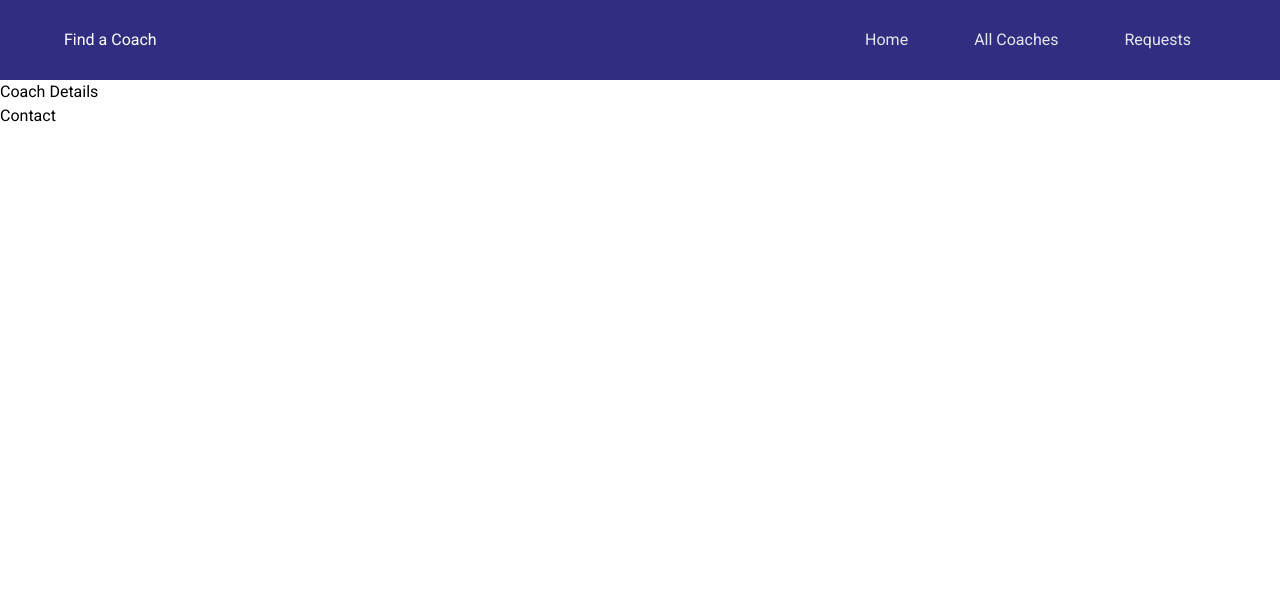
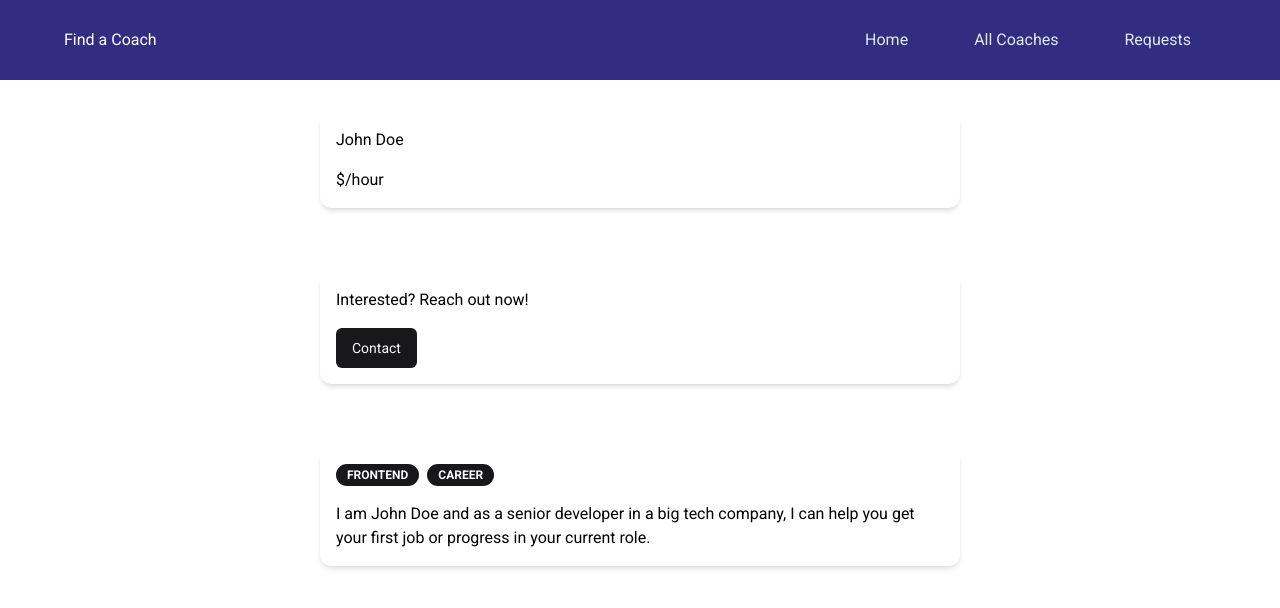
Before and after one commit to filliperomero/find-a-coach, a Vue app: page /coaches/3a23d3ee-2882-462f-a46e-c3161814c12e in a window 1280 px wide. Shown: the top 608 px of the page. Built offline with nearby package versions, Linux system fonts and the light colour scheme.

Commit message:
Add Coach Details component

```diff
--- a/src/components/ui/BaseCard.vue
+++ b/src/components/ui/BaseCard.vue
@@ -1,5 +1,5 @@
 <template>
-  <div class="shadow-md rounded-xl p-4 mx-auto my-8 max-w-[40rem]">
+  <div class="space-y-4 shadow-md rounded-xl p-4 mx-auto my-8 max-w-[40rem]">
     <slot></slot>
   </div>
 </template>
--- a/src/pages/coaches/CoachDetails.vue
+++ b/src/pages/coaches/CoachDetails.vue
@@ -1,9 +1,43 @@
-<script setup>
-import { RouterLink, RouterView } from 'vue-router'
+<script setup lang="ts">
+import { computed } from 'vue'
+import { RouterView, useRoute } from 'vue-router'
+import { useCoachesStore } from '@/store'
+
+const route = useRoute()
+const store = useCoachesStore()
+const props = defineProps<{ id: string }>()
+
+const selectedCoach = store.getCoaches.find((coach) => coach.id === props.id) ?? {}
+const fullName = computed(
+  () => (selectedCoach.firstName ?? '') + ' ' + (selectedCoach.lastName ?? '')
+)
+const contactLink = computed(() => `${route.path}/${props.id}/contact`)
 </script>
 
 <template>
-  <div>Coach Details</div>
-  <RouterView />
-  <RouterLink to="/coaches/1/contact">Contact</RouterLink>
+  <section>
+    <BaseCard>
+      <h2>{{ fullName }}</h2>
+      <h3>${{ selectedCoach.rate }}/hour</h3>
+    </BaseCard>
+  </section>
+
+  <section>
+    <BaseCard>
+      <header class="space-y-4">
+        <h2>Interested? Reach out now!</h2>
+        <BaseButton link :to="contactLink">Contact</BaseButton>
+      </header>
+      <RouterView />
+    </BaseCard>
+  </section>
+
+  <section>
+    <BaseCard>
+      <div class="flex gap-2">
+        <Badge v-for="area in selectedCoach.areas" :key="area">{{ area.toUpperCase() }}</Badge>
+      </div>
+      <p>{{ selectedCoach.description }}</p>
+    </BaseCard>
+  </section>
 </template>
--- a/src/router/index.ts
+++ b/src/router/index.ts
@@ -16,6 +16,7 @@ const router = createRouter({
     {
       path: '/coaches/:id',
       component: CoacheDetails,
+      props: true, // This will pass the :id to the children
       children: [{ path: 'contact', component: ContactCoach }]
     },
     { path: '/requests', component: RequestsReceived },
```
